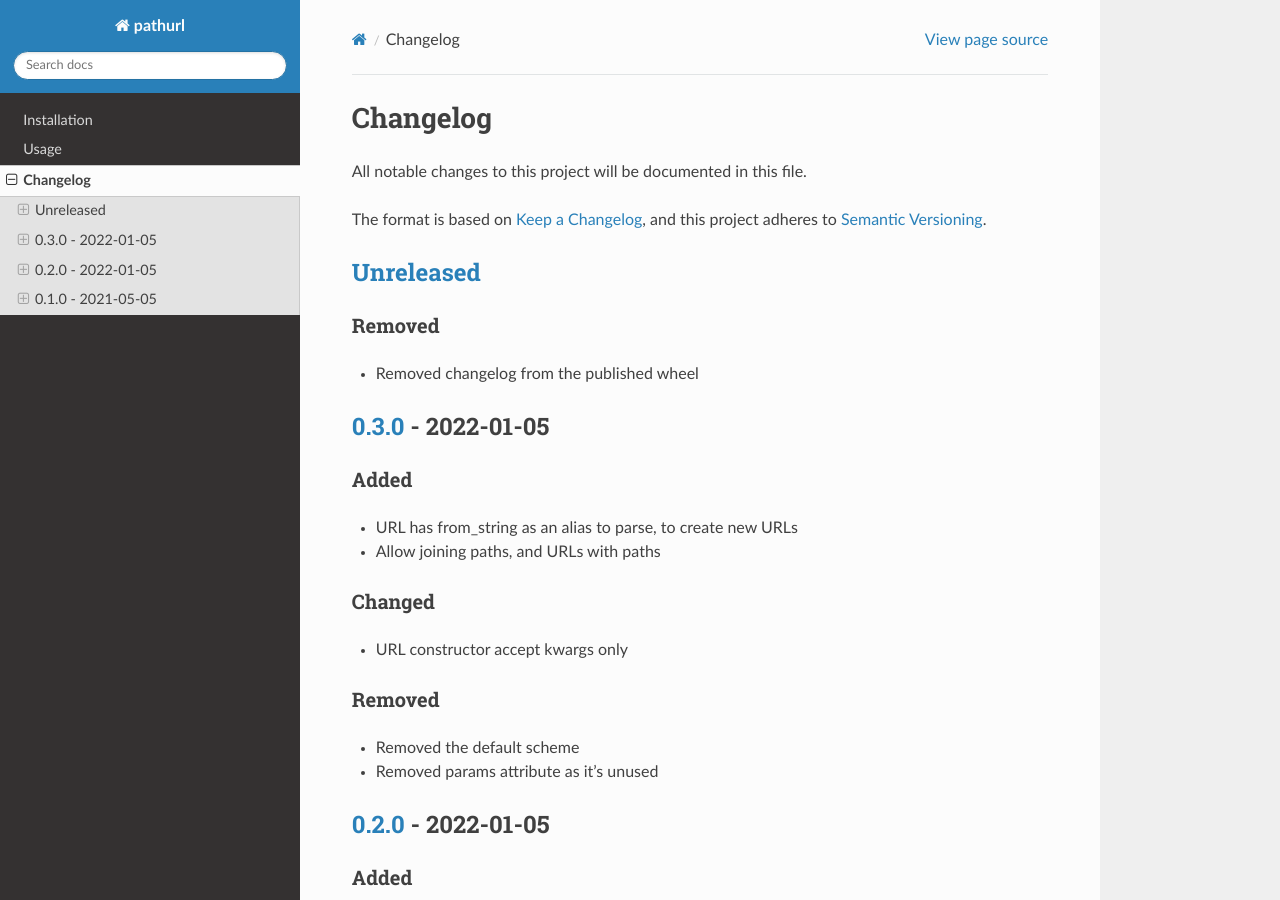
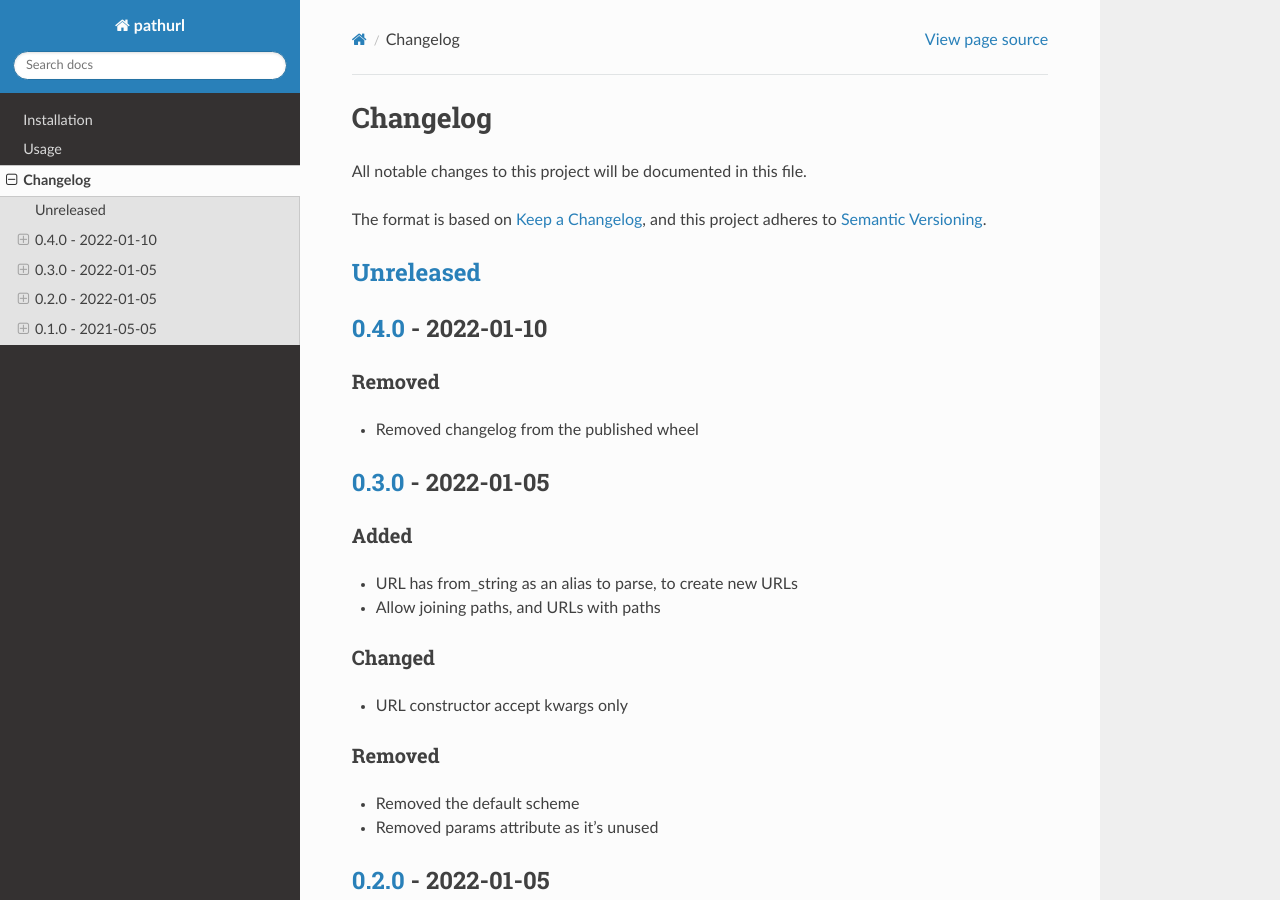
Before and after one commit to spapanik/pathurl, a Sphinx documentation site: the page built from docs/source/changelog.rst, in a window 1280 px wide and 900 px high. Built offline with Sphinx 7.4.7 and the Read the Docs theme 2.0.0, drawn with Linux system fonts in a browser that asks for light colours.

Commit message:
Bump version

```diff
--- a/CHANGELOG.rst
+++ b/CHANGELOG.rst
@@ -8,6 +8,9 @@ The format is based on `Keep a Changelog`_, and this project adheres to `Semanti
 
 `Unreleased`_
 -------------
+
+`0.4.0`_ - 2022-01-10
+---------------------
 
 Removed
 ^^^^^^^
@@ -49,8 +52,9 @@ Added
 * Added a class for a URL
 
 
-.. _`unreleased`: https://github.com/spapanik/pathurl/compare/v0.3.0...main
-.. _`0.3.0`: https://github.com/spapanik/pathurl/compare/v0.1.0...0.3.0
+.. _`unreleased`: https://github.com/spapanik/pathurl/compare/v0.4.0...main
+.. _`0.4.0`: https://github.com/spapanik/pathurl/compare/v0.3.0...0.4.0
+.. _`0.3.0`: https://github.com/spapanik/pathurl/compare/v0.2.0...0.3.0
 .. _`0.2.0`: https://github.com/spapanik/pathurl/compare/v0.1.0...0.2.0
 .. _`0.1.0`: https://github.com/spapanik/pathurl/releases/tag/v0.1.0
 
--- a/README.rst
+++ b/README.rst
@@ -34,7 +34,7 @@ The easiest way is to use `poetry`_ to manage your dependencies and add *pathurl
 .. code-block:: toml
 
     [tool.poetry.dependencies]
-    pathurl = "^0.3.0"
+    pathurl = "^0.4.0"
 
 Usage
 ^^^^^
--- a/docs/source/installation.rst
+++ b/docs/source/installation.rst
@@ -7,7 +7,7 @@ The easiest way is to use `poetry`_ to manage your dependencies and add *pathurl
 .. code-block:: toml
 
     [tool.poetry.dependencies]
-    pathurl = "^0.3.0"
+    pathurl = "^0.4.0"
 
 
 .. _poetry: https://python-poetry.org/
--- a/pyproject.toml
+++ b/pyproject.toml
@@ -26,8 +26,8 @@ testpaths = "tests"
 
 [tool.poetry]
 name = "pathurl"
-version = "0.3.0"
-description = "OO url manipulation"
+version = "0.4.0"
+description = "url manipulation"
 authors = [
     "Stephanos Kuma <stephanos@kuma.ai>",
 ]
--- a/src/pathurl/__init__.py
+++ /dev/null
@@ -1 +0,0 @@
-__version__ = "0.2.0"
```
